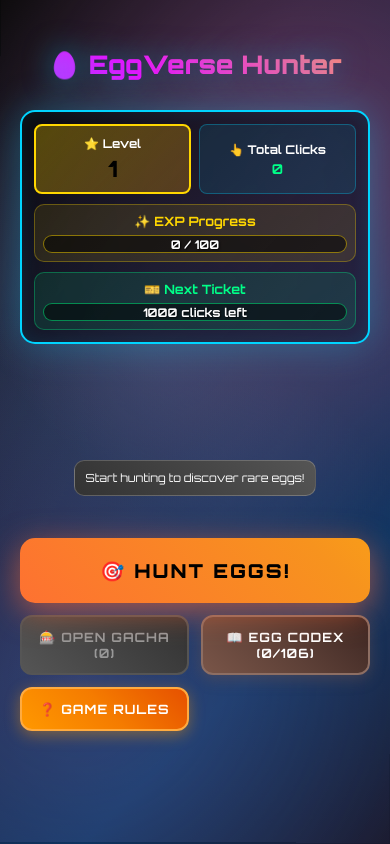
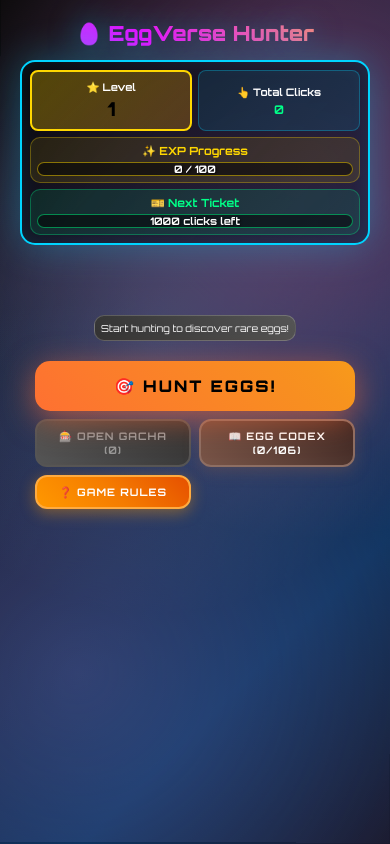
Before and after one commit to Junoh123123/EggVerse-Hunter_app, a PHP site: page /index_optimized_fixed.html in a window 390 px wide. Run offline with PHP 8.4, Linux system fonts and the light colour scheme.

Commit message:
iPhone 16 Pro Max 정확한 최적화 및 Hunt Eggs 버튼 타격감 복원
- iPhone 16 Pro Max (2868x1320, 460ppi) 환경에 정확히 맞춘 UI 크기 조정
- 컴포넌트 간격과 마진을 실제 모바일 환경에 최적화
- justify-content를 flex-start로 변경하여 자연스러운 레이아웃
- Hunt Eggs 버튼 클릭 시 0.95 scale shrink 타격감 기능 복원
- 기본 상태는 큰 버튼 유지하되 클릭 효과는 정상 작동
- 전체적인 컴포넌트 크기를 실제 모바일 환경에 맞게 축소

```diff
--- a/css/styles.css
+++ b/css/styles.css
@@ -515,8 +515,8 @@ h1 {
   overflow: hidden;
   animation: pulseGlow 2s ease-in-out infinite;
   will-change: transform;
-  /* 기본 상태를 큰 버튼으로 강제 설정 */
-  transform: scale(1) translate3d(0,0,0) !important;
+  /* 기본 상태를 큰 버튼으로 설정 */
+  transform: scale(1) translate3d(0,0,0);
 }
 
 #clickBtn::before {
@@ -1200,12 +1200,13 @@ h1 {
     height: 100vh;
     max-height: 100vh;
     overflow: hidden;
-    padding: 12px;
+    padding: 10px;
     display: flex;
     flex-direction: column;
-    justify-content: center;
+    justify-content: flex-start;
     align-items: center;
-    gap: 12px;
+    gap: 8px;
+    padding-top: 15px;
   }
 
   h1 {
@@ -1453,85 +1454,128 @@ h1 {
   }
 
   .container {
-    padding: 15px;
-    justify-content: center;
+    padding: 8px;
+    justify-content: flex-start;
     align-items: center;
-    gap: 15px;
+    gap: 6px;
+    padding-top: 20px;
   }
 
   h1 {
-    font-size: 1.6rem;
-    margin-bottom: 15px;
+    font-size: 1.3rem;
+    margin-bottom: 8px;
     margin-top: 0;
     flex-shrink: 0;
   }
 
   #stats {
-    padding: 12px;
+    padding: 8px;
     margin: 0 auto;
     flex-shrink: 0;
     width: 100%;
-    max-width: 350px;
+    max-width: 320px;
   }
 
   .stat-grid {
-    gap: 8px;
+    gap: 6px;
+    font-size: 0.65rem;
+  }
+
+  .stat-item {
+    padding: 6px;
+    min-height: 38px;
+  }
+
+  .stat-item.level-highlight {
+    padding: 8px;
+    border: 2px solid #FFD700;
+  }
+
+  .level-value {
+    font-size: 1.2rem !important;
+  }
+
+  .stat-value {
     font-size: 0.75rem;
   }
 
-  .stat-item {
-    padding: 8px;
-    min-height: 45px;
+  /* EXP와 Ticket 바 더 작게 */
+  .exp-container, .ticket-container {
+    margin-top: 6px;
+    padding: 6px;
+  }
+
+  .exp-label, .ticket-label {
+    font-size: 0.7rem;
+    margin-bottom: 4px;
+  }
+
+  .exp-bar, .ticket-bar {
+    height: 14px;
+  }
+
+  .exp-text, .ticket-text {
+    font-size: 0.65rem;
   }
 
   .combo-container {
-    min-height: 50px;
-    margin: 12px auto;
-    max-width: 350px;
+    min-height: 40px;
+    margin: 6px auto;
+    max-width: 320px;
     flex-shrink: 0;
   }
 
   #comboDisplay {
-    padding: 10px 18px;
+    padding: 6px 12px;
+  }
+
+  .combo-count {
+    font-size: 0.85rem;
+  }
+
+  .combo-bonus {
+    font-size: 0.7rem;
   }
 
   #rarityBar {
-    padding: 10px;
-    margin: 12px auto;
-    font-size: 0.7rem;
-    max-width: 350px;
+    padding: 6px;
+    margin: 6px auto;
+    font-size: 0.6rem;
+    max-width: 320px;
     flex-shrink: 0;
   }
 
   .controls {
     padding: 0;
-    gap: 12px;
-    margin: 15px 0;
+    gap: 8px;
+    margin: 8px 0;
     width: 100%;
-    max-width: 350px;
+    max-width: 320px;
     flex-shrink: 0;
   }
 
   #clickBtn {
-    padding: 20px 24px;
-    font-size: 1.2rem;
+    padding: 14px 18px;
+    font-size: 1rem;
     margin: 0;
-    min-height: 65px;
-    /* 기본 상태를 큰 버튼으로 강제 설정 */
-    transform: scale(1) translate3d(0,0,0) !important;
+    min-height: 50px;
+    /* 기본 상태를 큰 버튼으로 설정하되 클릭 효과는 유지 */
+    transform: scale(1) translate3d(0,0,0);
   }
 
   #gachaBtn, #galleryToggle, #dexToggle, #rulesToggle {
-    padding: 12px 16px;
-    font-size: 0.8rem;
+    padding: 8px 12px;
+    font-size: 0.65rem;
   }
 
   #eggBox {
-    max-height: 20vh;
-    padding: 10px;
+    max-height: 22vh;
+    padding: 6px;
     margin-top: 0;
     flex-grow: 0;
     flex-shrink: 1;
+    grid-template-columns: repeat(auto-fill, minmax(70px, 1fr));
+    gap: 4px;
   }
 
   /* iPhone 16 Pro Max Gacha 모달 최적화 */
--- a/js/main.js
+++ b/js/main.js
@@ -63,23 +63,29 @@ class GameController {
       }, false);
     }
 
-    // Hunt Eggs 버튼을 항상 기본 큰 상태로 유지
+    // Hunt Eggs 버튼을 항상 기본 큰 상태로 유지 (클릭 시만 제외)
     const clickBtn = document.getElementById("clickBtn");
     if (clickBtn) {
-      // 기본 스타일을 큰 상태로 강제 설정
+      // 기본 스타일을 큰 상태로 설정하되 클릭 효과는 방해하지 않음
       const ensureLargeButton = () => {
-        clickBtn.style.transform = "scale(1) translate3d(0,0,0)";
-        clickBtn.style.transition = "transform 0.2s cubic-bezier(0.4, 0, 0.2, 1), box-shadow 0.2s cubic-bezier(0.4, 0, 0.2, 1), background-position 0.3s ease";
+        // 현재 클릭 중이 아닐 때만 큰 상태로 설정
+        if (!clickBtn.style.transform.includes("0.95")) {
+          clickBtn.style.transform = "scale(1) translate3d(0,0,0)";
+        }
       };
 
       // 페이지 로드시 즉시 적용
       ensureLargeButton();
 
-      // DOM이 변경될 때마다 확인
-      setTimeout(ensureLargeButton, 100);
+      // DOM이 변경될 때마다 확인 (하지만 클릭 효과는 방해하지 않음)
+      setTimeout(ensureLargeButton, 500);
 
-      // 주기적으로 확인해서 버튼이 작아지지 않도록 보장
-      setInterval(ensureLargeButton, 1000);
+      // 주기적으로 확인해서 버튼이 작아지지 않도록 보장 (클릭 중이 아닐 때만)
+      setInterval(() => {
+        if (!clickBtn.style.transform.includes("0.95")) {
+          ensureLargeButton();
+        }
+      }, 2000);
     }
   }
 
@@ -163,9 +169,19 @@ class GameController {
 
     gameState.checkLevelUp();
 
-    // Enhanced click animation with combo-based effects
+    // Enhanced click animation with combo-based effects and button shrink
     if (showAnimation) {
       const btn = document.getElementById("clickBtn");
+
+      // 버튼 클릭 시 즉시 shrink 효과 적용
+      btn.style.transform = "scale(0.95) translate3d(0,0,0)";
+      btn.style.transition = "transform 0.1s ease";
+
+      // 짧은 시간 후 원래 크기로 복원
+      setTimeout(() => {
+        btn.style.transform = "scale(1) translate3d(0,0,0)";
+        btn.style.transition = "transform 0.2s cubic-bezier(0.4, 0, 0.2, 1), box-shadow 0.2s cubic-bezier(0.4, 0, 0.2, 1), background-position 0.3s ease";
+      }, 100);
 
       // 기존 애니메이션 클래스 제거
       btn.classList.remove("combo-hit", "combo-burst", "combo-epic");
```
